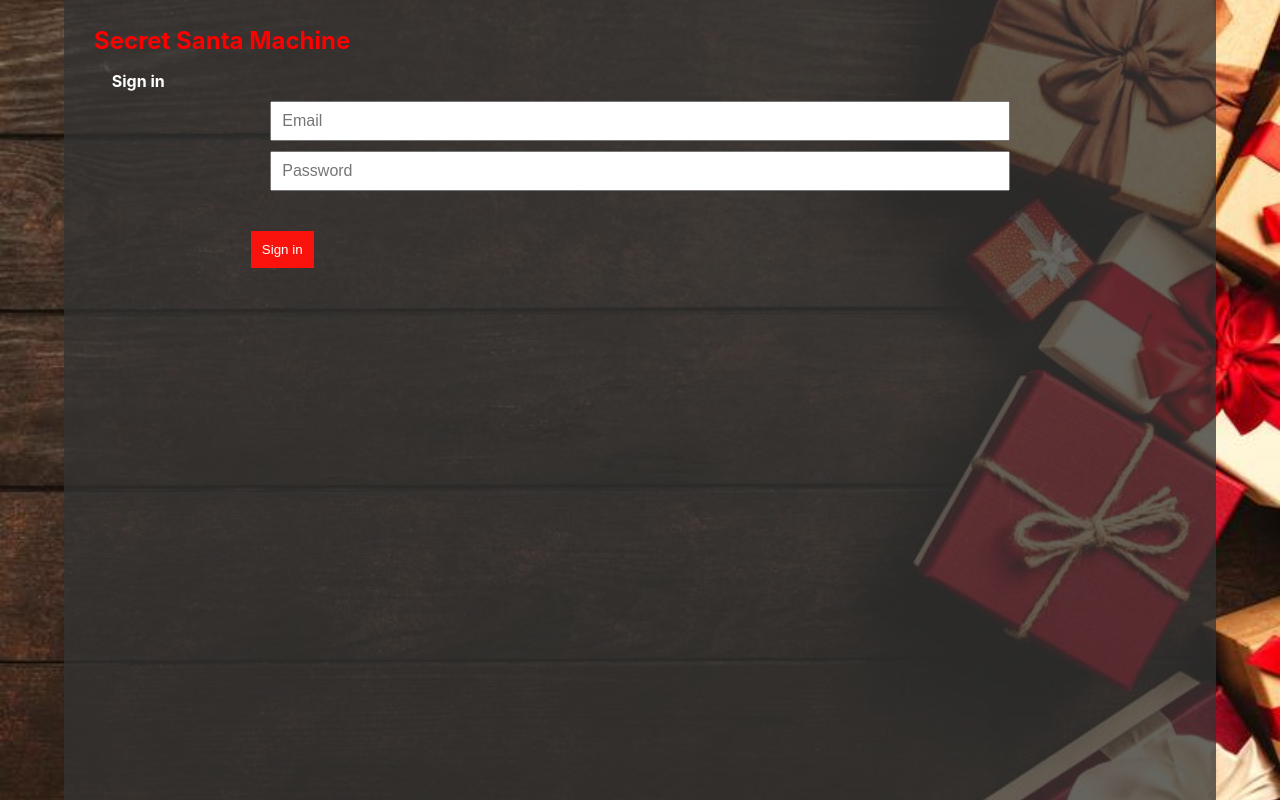
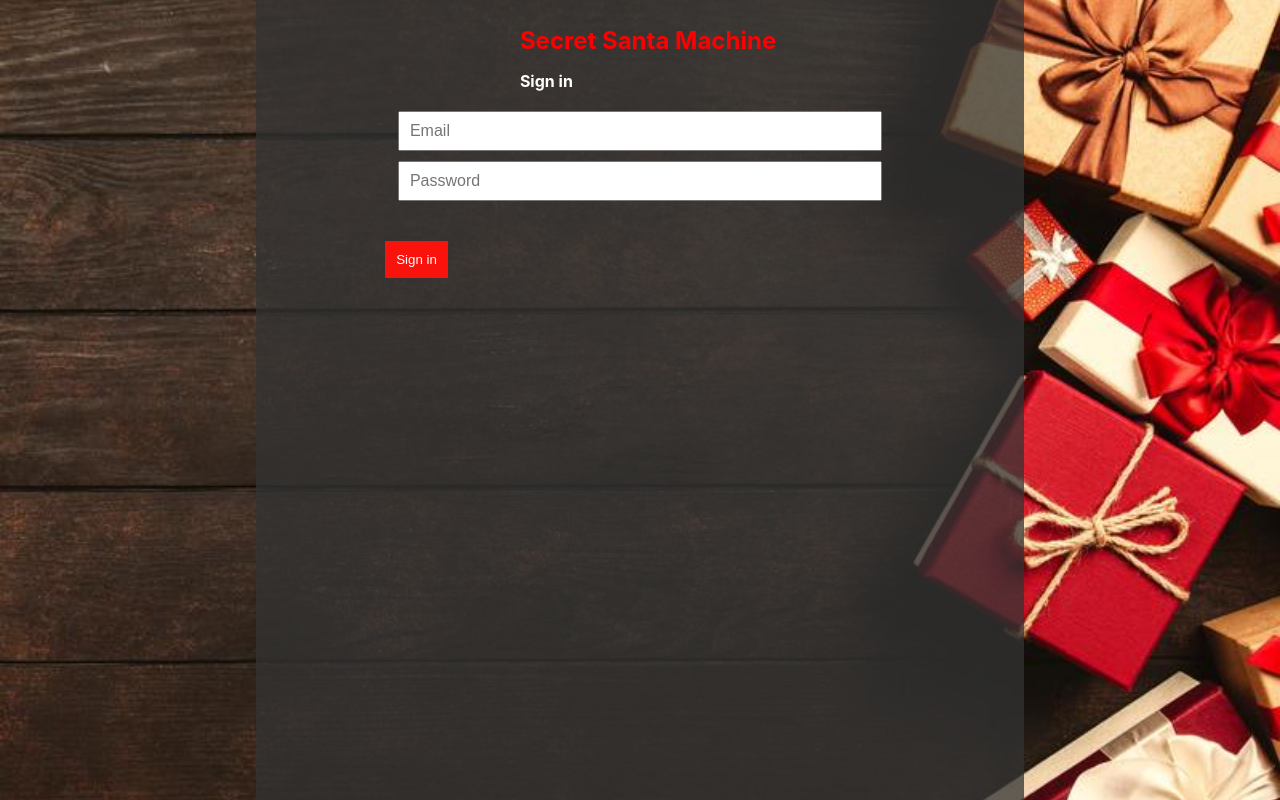
Before and after one commit to timsewell/secret-santa, a React (Create React App) app: page / in a window 1280 px wide. Built offline with nearby package versions, Linux system fonts and the light colour scheme; no server answers.

Commit message:
Desktop styling

```diff
--- a/src/App.css
+++ b/src/App.css
@@ -282,13 +282,21 @@ fieldset {
         height:auto;
     }
 
+    h1, p.form-title {
+        margin-left:33.5%;
+    }
+    p.form-title {
+        margin-bottom:20px;
+    }
+
+    .container {
+        width:60%;
+        left:20%;
+    }
+
     .form-control {
         width:70%;
         margin:0 15%;
-    }
-
-    #links {
-        margin:20px auto 100px 10%;
     }
 
     .action-container {
@@ -299,7 +307,7 @@ fieldset {
 
     .action-container .btn {
         float:none;
-        margin:0;
+        margin:10px auto 0 auto;
     }
 
     .name-display {
@@ -309,6 +317,11 @@ fieldset {
         -o-background-size: cover;
         background-size: cover;
     }
+
+    .btn--primary {
+        margin-right:17%;
+    }
+
 }
 
 @media only screen and (max-width: 320px) {
@@ -336,7 +349,7 @@ fieldset {
     }
 
     #links li .btn {
-        margin:-28px 5px 0 auto;
+        margin:-75px 5px 0 auto;
     }
 
     .delete {
```
